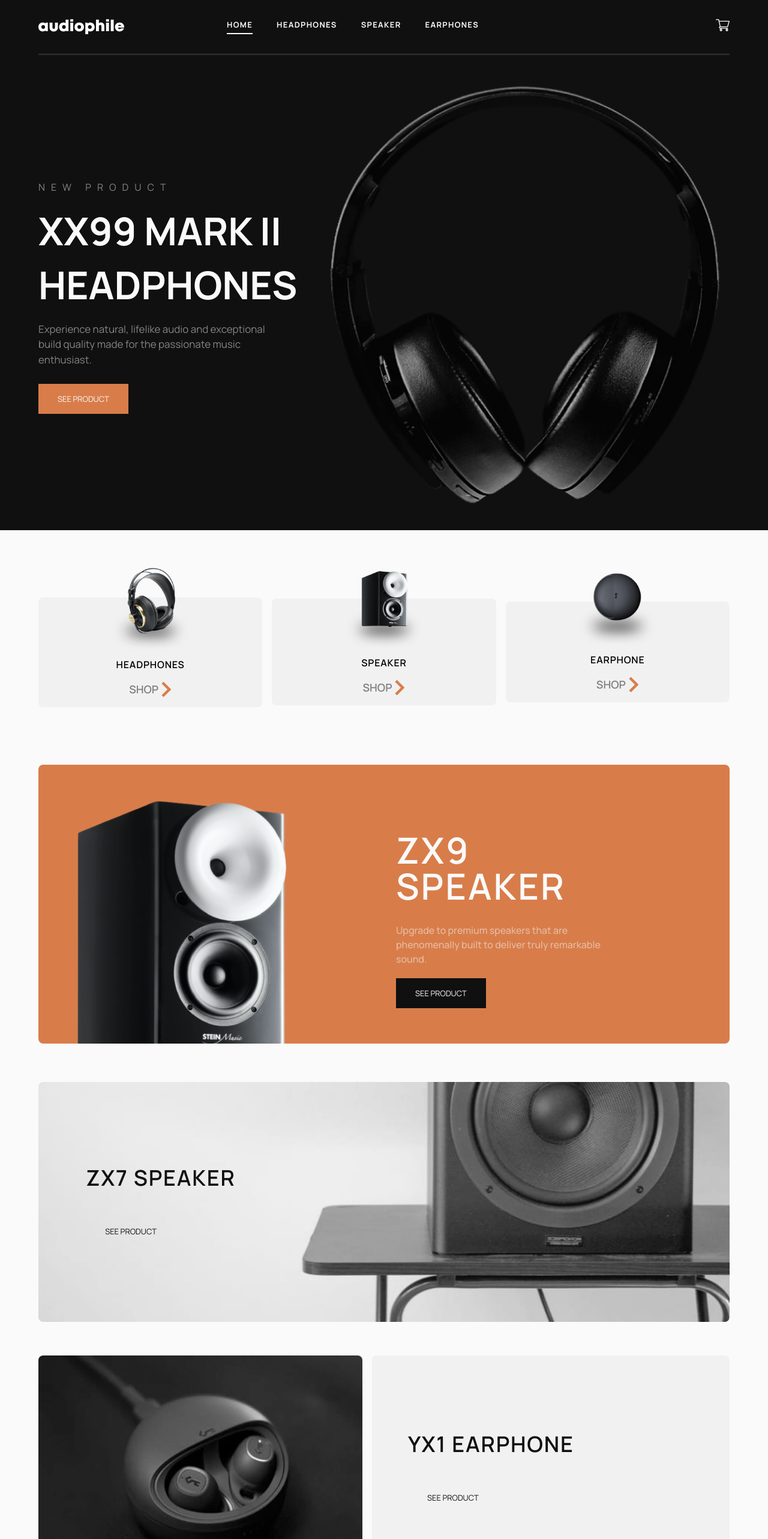
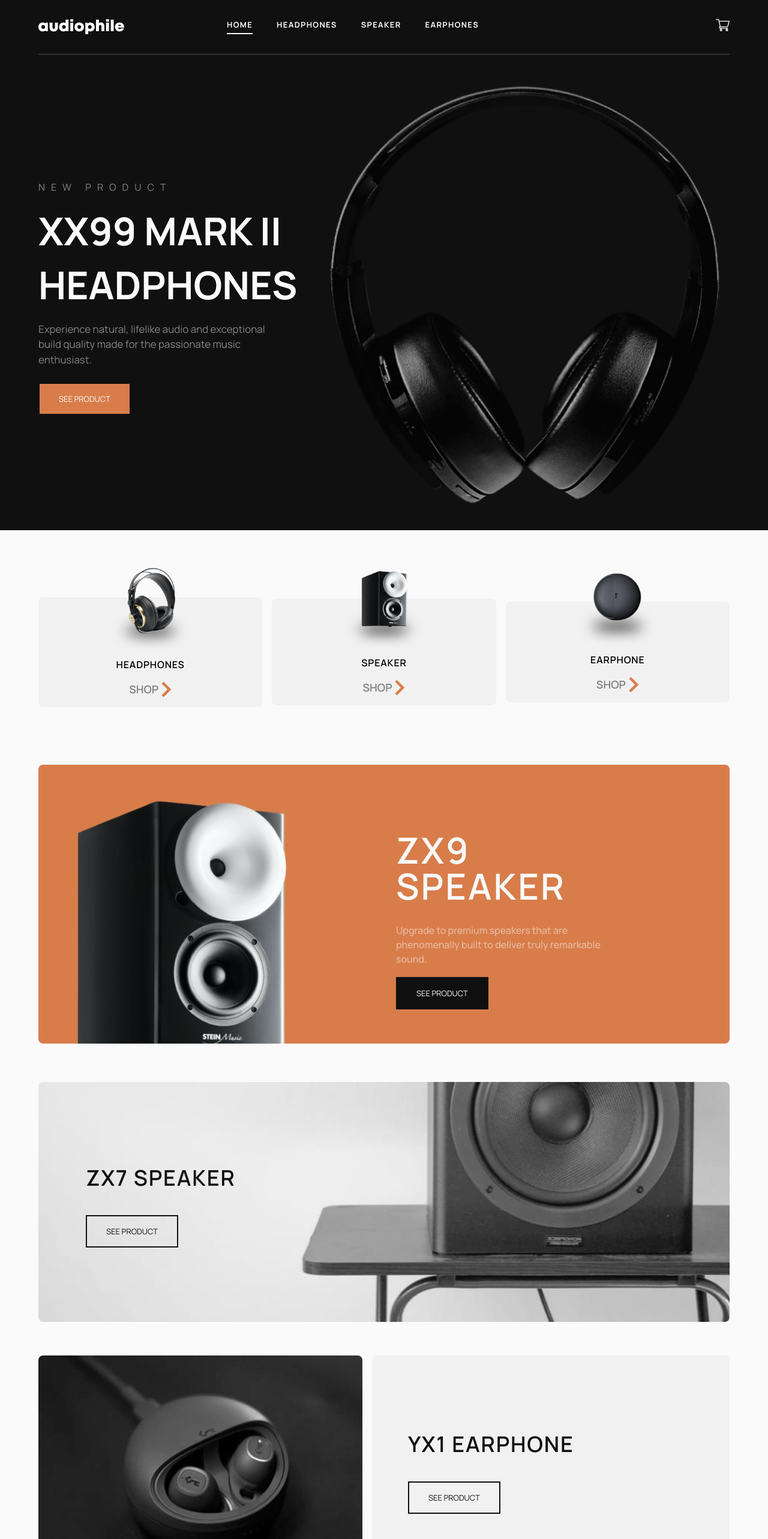
Before and after one commit to MonarchRyuzaki/Audiophile, a React app in the folder client/: page /#/ in a window 1280 px wide. Shown: the top 2566 px of the page at 60% size. Built offline with nearby package versions, Linux system fonts and the light colour scheme; the HTML template or start-up script is replaced by a standard one.

Commit message:
fix: button stlyes fixed and hover states added

```diff
--- a/client/src/Pages/Home/components/Hero.jsx
+++ b/client/src/Pages/Home/components/Hero.jsx
@@ -1,5 +1,5 @@
+import { Link } from "react-router-dom";
 import HeroImage from "../../../assets/home/desktop/hero-image-op.png";
-import { SeeProduct } from "../../../components";
 
 const Hero = () => {
   return (
@@ -15,7 +15,12 @@ const Hero = () => {
             Experience natural, lifelike audio and exceptional build quality
             made for the passionate music enthusiast.
           </p>
-          <SeeProduct bg="orange" text="primary" border="black"/>
+          <Link
+            to="#"
+            className={`uppercase bg-orange text-primary text-[.8125rem] px-8 py-4 mt-[-10px] hover:opacity-[89%] border-2 border-black transition duration-300 ease-in-out`}
+          >
+            see product
+          </Link>
         </div>
         <div className="hidden lg:block">
           <img src={HeroImage} alt="" />
@@ -31,7 +36,12 @@ const Hero = () => {
           Experience natural, lifelike audio and exceptional build quality made
           for the passionate music enthusiast.
         </div>
-        <SeeProduct bg="orange" text="primary" border="black"/>
+        <Link
+          to="#"
+          className={`uppercase bg-orange text-primary text-[.8125rem] px-8 py-4 mt-[-10px] hover:opacity-[89%] border-2 border-black transition duration-300 ease-in-out`}
+        >
+          see product
+        </Link>
       </section>
     </>
   );
--- a/client/src/Pages/Home/components/YX1Earphone.jsx
+++ b/client/src/Pages/Home/components/YX1Earphone.jsx
@@ -1,8 +1,5 @@
+import { Link } from "react-router-dom";
 import desktop from "../../../assets/home/desktop/image-earphones-yx1.jpg";
-import tablet from "../../../assets/home/tablet/image-earphones-yx1.jpg";
-import mobile from "../../../assets/home/mobile/image-earphones-yx1.jpg";
-import { SeeProduct } from "../../../components";
-import { selectImage } from "../../../utils";
 
 const YX1Earphone = () => {
   return (
@@ -13,7 +10,12 @@ const YX1Earphone = () => {
           <h1 className="text-black text-4xl font-semibold mb-14 tracking-wider">
             YX1 EARPHONE
           </h1>
-          <SeeProduct text="black" border="black"/>
+          <Link
+            to="#"
+            className={`uppercase text-black text-[.8125rem] px-8 py-4 mt-[-10px] hover:bg-black hover:text-white transition duration-300 ease-in-out border-2 border-black`}
+          >
+            see product
+          </Link>
         </div>
       </div>
     </div>
--- a/client/src/Pages/Home/components/ZX7Speaker.jsx
+++ b/client/src/Pages/Home/components/ZX7Speaker.jsx
@@ -1,11 +1,18 @@
-import { SeeProduct } from "../../../components";
+import { Link } from "react-router-dom";
 
 const ZX7Speaker = () => {
   return (
     <div className="bg-zx7 h-[400px] rounded-lg mt-16 px-6">
       <div className="relative top-[35%] left-[5%]">
-        <h1 className="text-black text-4xl font-semibold mb-14 tracking-wider">ZX7 SPEAKER</h1>
-        <SeeProduct text="black" border="black"/>
+        <h1 className="text-black text-4xl font-semibold mb-14 tracking-wider">
+          ZX7 SPEAKER
+        </h1>
+        <Link
+          to="#"
+          className={`uppercase text-black text-[.8125rem] px-8 py-4 mt-[-10px] hover:bg-black hover:text-white transition duration-300 ease-in-out border-2 border-black`}
+        >
+          see product
+        </Link>
       </div>
     </div>
   );
--- a/client/src/Pages/Home/components/ZX9Speaker.jsx
+++ b/client/src/Pages/Home/components/ZX9Speaker.jsx
@@ -1,7 +1,7 @@
 import desktop from "../../../assets/home/desktop/image-speaker-zx9.png";
 import mobile from "../../../assets/home/mobile/image-speaker-zx9.png";
 import tablet from "../../../assets/home/tablet/image-speaker-zx9.png";
-import { SeeProduct } from "../../../components";
+import { Link } from "react-router-dom";
 import { selectImage } from "../../../utils";
 
 const img = selectImage(desktop, tablet, mobile);
@@ -24,7 +24,12 @@ const ZX9Speaker = () => {
           Upgrade to premium speakers that are phenomenally built to deliver
           truly remarkable sound.
         </div>
-        <SeeProduct bg="black" text="primary" border="black"/>
+        <Link
+          to="#"
+          className={`uppercase bg-black text-primary text-[.8125rem] px-8 py-4 mt-[-10px] hover:bg-primary hover:border-primary transition duration-300 ease-in-out hover:text-black border-2 border-black`}
+        >
+          see product
+        </Link>
       </div>
     </div>
   );
--- a/client/src/components/ItemCard.jsx
+++ b/client/src/components/ItemCard.jsx
@@ -1,4 +1,4 @@
-import SeeProduct from "./SeeProduct";
+import { Link } from "react-router-dom";
 
 const ItemCard = ({ item, idx }) => {
   return (
@@ -25,7 +25,12 @@ const ItemCard = ({ item, idx }) => {
             {item.name} <br /> {item.category}
           </h2>
           <div className="text-dimGray text-lg my-9">{item.description}</div>
-          <SeeProduct bg="orange" text="primary" border="orange" />
+          <Link
+            to="#"
+            className={`uppercase bg-orange text-primary text-[.8125rem] px-8 py-4 mt-[-10px] hover:opacity-[89%] border-2 border-orange transition duration-300 ease-in-out`}
+          >
+            see product
+          </Link>
         </div>
       </div>
     </div>
--- a/client/src/components/SeeProduct.jsx
+++ b/client/src/components/SeeProduct.jsx
@@ -1,9 +1,9 @@
 import { Link } from "react-router-dom"
 
 
-const SeeProduct = ({link, bg, text, border="black"}) => {
+const SeeProduct = ({link, bg, text, border="black", widthBorder}) => {
   return (
-    <Link to="#" className={`uppercase bg-${bg} text-${text} text-[.8125rem] px-8 py-4 mt-[-10px] hover:opacity-[89%] border-${border}`}>
+    <Link to="#" className={`uppercase bg-${bg} text-${text} text-[.8125rem] px-8 py-4 mt-[-10px] hover:opacity-[89%] border-2 border-${border}`}>
         see product
     </Link>
   )
```
